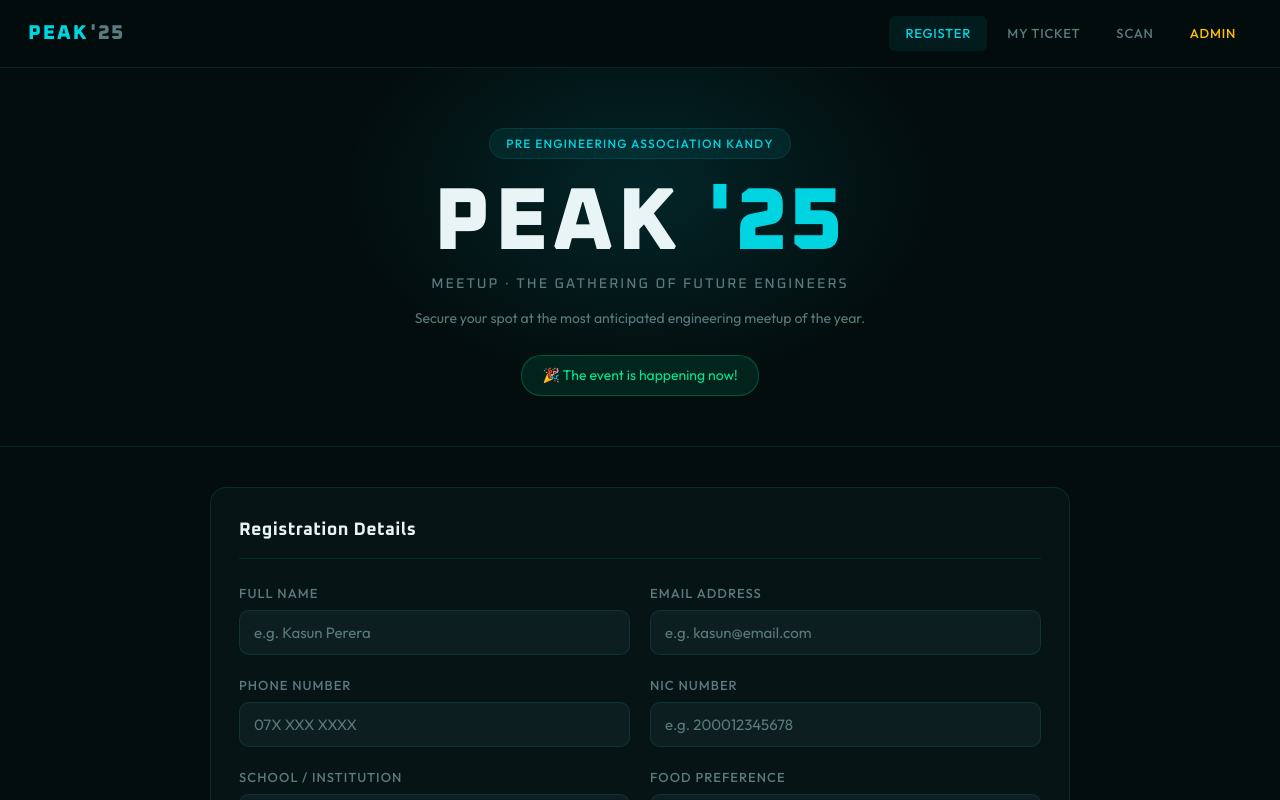
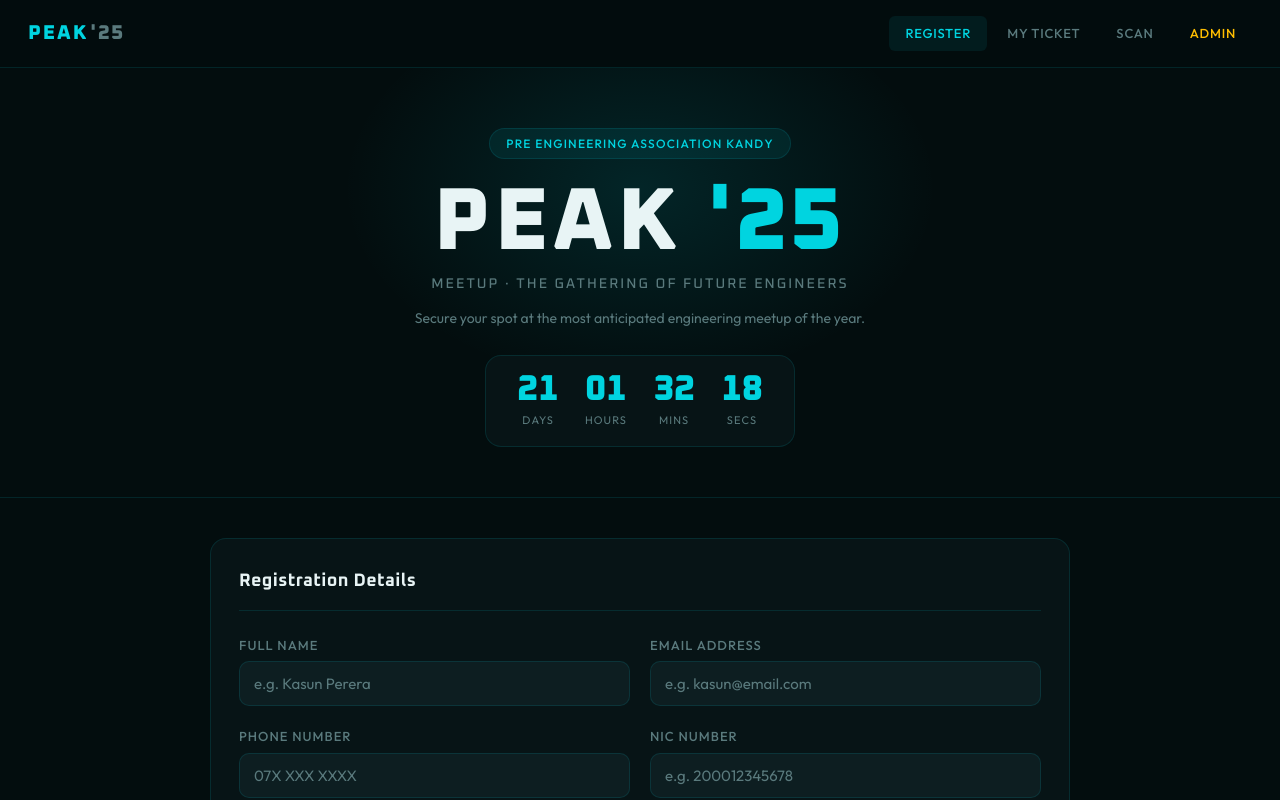
Before and after one commit to gangasara2004/peak25, a React (Vite) app: page / in a window 1280 px wide. Shown: the top 800 px of the page. Built offline with nearby package versions, Linux system fonts and the light colour scheme.

Commit message:
Update event date to May 16, 2026

```diff
--- a/src/pages/RegisterPage.tsx
+++ b/src/pages/RegisterPage.tsx
@@ -2,7 +2,7 @@ import { useState, useRef, useCallback, useEffect } from 'react'
 import { supabase } from '../lib/supabase'
 
 // ── SET YOUR EVENT DATE HERE ──────────────────────────────
-const EVENT_DATE = new Date('2025-08-15T09:00:00')
+const EVENT_DATE = new Date('2026-05-16T08:00:00')
 // ─────────────────────────────────────────────────────────
 
 type Step = 'form' | 'success'
```
